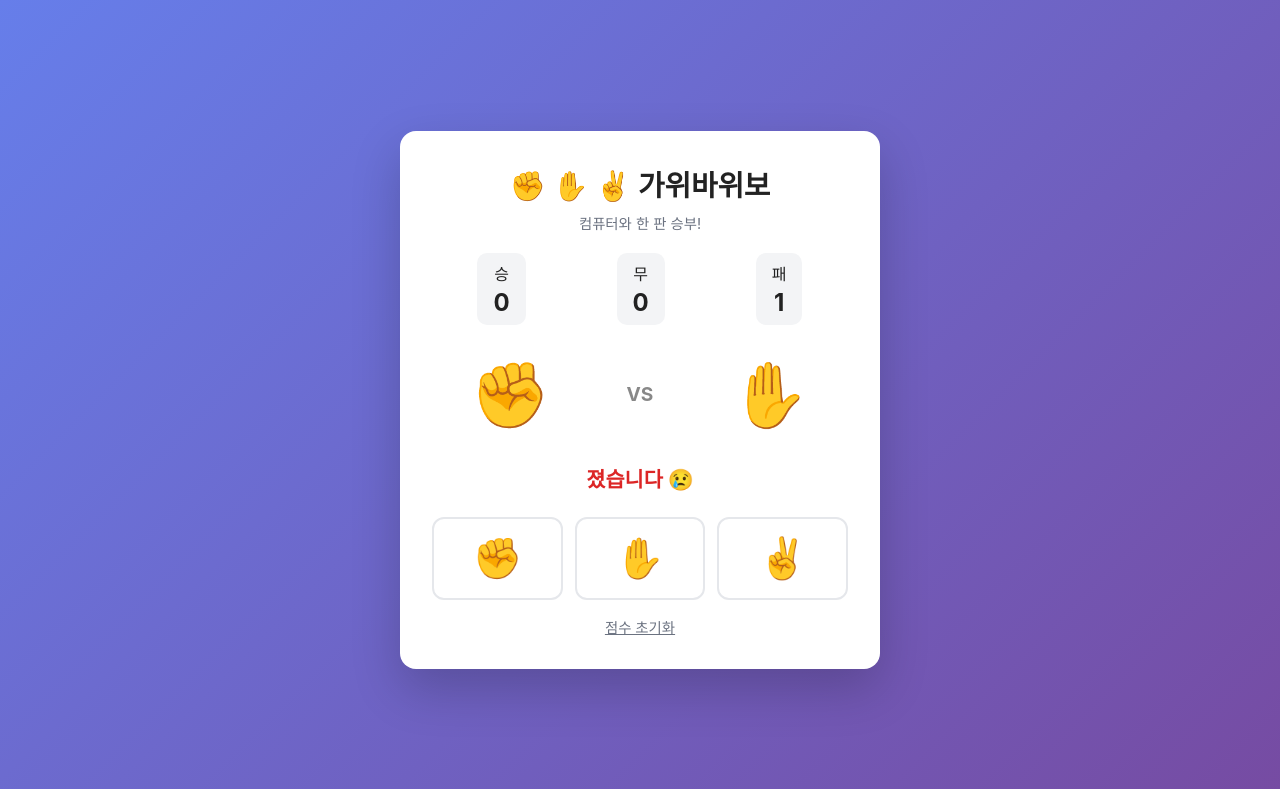
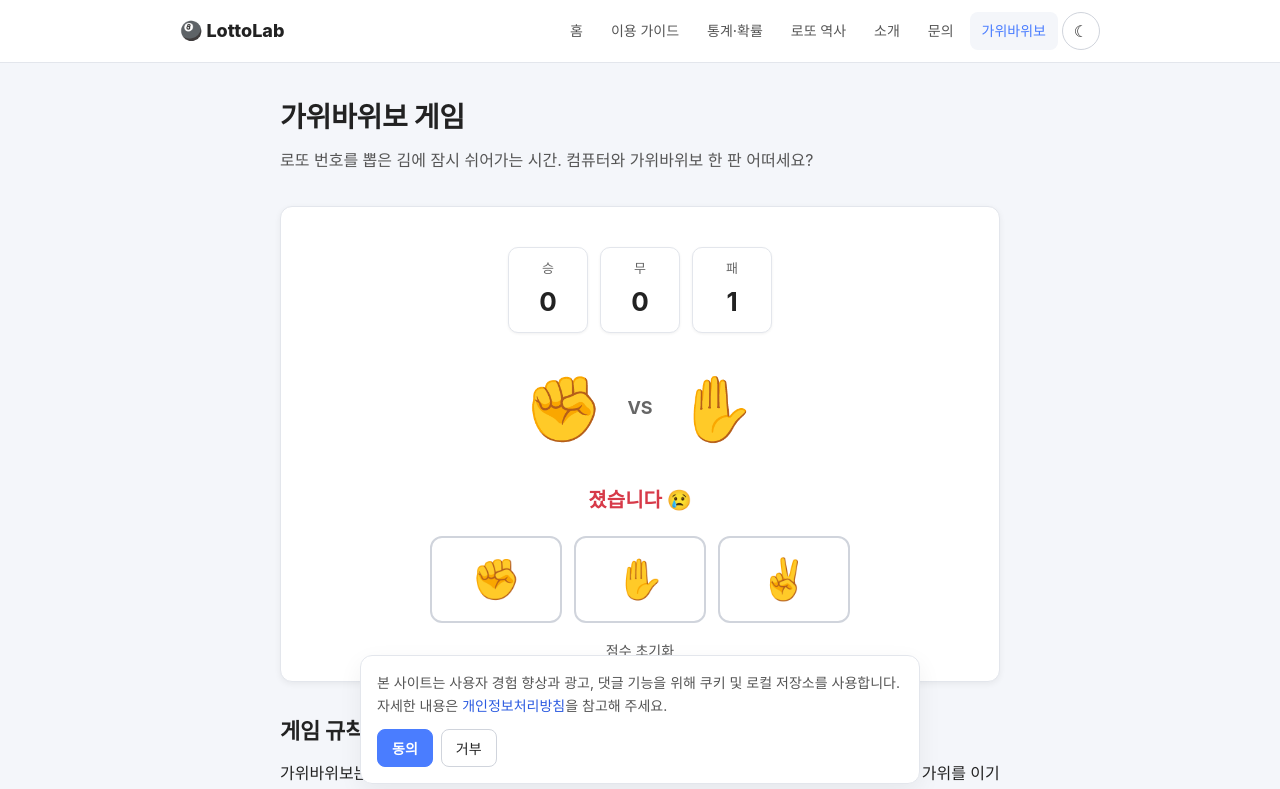
Before and after one commit to cosmoss77/claude-builder-test, a plain HTML site: page rps.html in a window 1280 px wide. Both pictures are taken after a click on the button "바위". Shown: the top 789 px of the page. Drawn offline with Linux system fonts and the light colour scheme.

Commit message:
Integrate rock paper scissors page into site navigation
Add 가위바위보 link to header nav and footer of all site pages,
register rps.html in sitemap, and rewrite rps.html to share the
site header, footer, and theme styles via style.css for consistency.

Co-Authored-By: Claude Opus 4.7 (1M context) <noreply@anthropic.com>

```diff
--- a/rps.html
+++ b/rps.html
@@ -3,82 +3,85 @@
 <head>
 <meta charset="UTF-8">
 <meta name="viewport" content="width=device-width, initial-scale=1">
-<title>가위바위보 게임</title>
+<title>가위바위보 게임 — 컴퓨터와 한 판 승부 | LottoLab</title>
+<meta name="description" content="LottoLab의 무료 가위바위보 게임. 컴퓨터와 즉석에서 한 판 승부를 즐기고 누적 점수를 확인하세요.">
+<meta name="keywords" content="가위바위보, 가위바위보 게임, 온라인 게임, 무료 게임">
+<link rel="canonical" href="https://cosmoss77.github.io/claude-builder-test/rps.html">
+<link rel="icon" type="image/svg+xml" href="favicon.svg">
+<link rel="stylesheet" href="style.css">
+<meta name="google-adsense-account" content="ca-pub-5837854875453456">
+<script async src="https://pagead2.googlesyndication.com/pagead/js/adsbygoogle.js?client=ca-pub-5837854875453456" crossorigin="anonymous"></script>
 <style>
-  * { box-sizing: border-box; margin: 0; padding: 0; }
-  body {
-    font-family: -apple-system, BlinkMacSystemFont, "Segoe UI", sans-serif;
-    background: linear-gradient(135deg, #667eea, #764ba2);
-    min-height: 100vh;
+  .rps-score {
     display: flex;
+    justify-content: center;
+    gap: 12px;
+    margin: 20px 0;
+    flex-wrap: wrap;
+  }
+  .rps-score-item {
+    background: var(--card-bg);
+    border: 1px solid var(--border);
+    border-radius: 10px;
+    padding: 10px 18px;
+    min-width: 80px;
+    text-align: center;
+    box-shadow: 0 1px 3px var(--shadow);
+  }
+  .rps-score-item .label { font-size: 13px; color: var(--label); }
+  .rps-score-item .value { font-size: 26px; font-weight: 700; margin-top: 2px; }
+  .rps-hands {
+    display: flex;
+    justify-content: center;
     align-items: center;
-    justify-content: center;
-    padding: 1rem;
-    color: #222;
+    gap: 24px;
+    margin: 24px 0;
+    font-size: 64px;
+    min-height: 90px;
   }
-  .game {
-    background: #fff;
-    border-radius: 16px;
-    padding: 2rem;
-    max-width: 480px;
-    width: 100%;
-    box-shadow: 0 20px 50px rgba(0,0,0,0.2);
+  .rps-vs { font-size: 18px; font-weight: 700; color: var(--label); }
+  .rps-result {
     text-align: center;
+    font-size: 20px;
+    font-weight: 700;
+    min-height: 1.6em;
+    margin: 8px 0 20px;
   }
-  h1 { margin-bottom: 0.5rem; font-size: 1.8rem; }
-  .score {
-    display: flex;
-    justify-content: space-around;
-    margin: 1.25rem 0;
-    font-size: 1rem;
-  }
-  .score div { padding: 0.5rem 1rem; border-radius: 10px; background: #f3f4f6; }
-  .score strong { display: block; font-size: 1.5rem; margin-top: 0.2rem; }
-  .hands {
-    display: flex;
-    justify-content: space-around;
-    align-items: center;
-    margin: 1.5rem 0;
-    font-size: 4rem;
-    height: 90px;
-  }
-  .vs { font-size: 1.2rem; color: #888; font-weight: bold; }
-  .result {
-    font-size: 1.3rem;
-    font-weight: bold;
-    min-height: 1.6em;
-    margin: 0.5rem 0 1.25rem;
-  }
-  .result.win  { color: #16a34a; }
-  .result.lose { color: #dc2626; }
-  .result.draw { color: #6b7280; }
-  .buttons {
+  .rps-result.win  { color: var(--success); }
+  .rps-result.lose { color: var(--error); }
+  .rps-result.draw { color: var(--label); }
+  .rps-buttons {
     display: grid;
     grid-template-columns: repeat(3, 1fr);
-    gap: 0.75rem;
+    gap: 12px;
+    max-width: 420px;
+    margin: 0 auto;
   }
-  .buttons button {
-    font-size: 2.5rem;
-    padding: 1rem 0;
-    border: 2px solid #e5e7eb;
-    background: #fff;
+  .rps-buttons button {
+    font-size: 40px;
+    padding: 18px 0;
+    border: 2px solid var(--input-border);
+    background: var(--input-bg);
     border-radius: 12px;
     cursor: pointer;
-    transition: transform 0.1s, border-color 0.2s, background 0.2s;
+    transition: transform 0.1s, border-color 0.2s;
   }
-  .buttons button:hover { border-color: #667eea; background: #f5f3ff; }
-  .buttons button:active { transform: scale(0.95); }
-  .reset {
-    margin-top: 1rem;
+  .rps-buttons button:hover {
+    border-color: var(--primary);
+  }
+  .rps-buttons button:active { transform: scale(0.96); }
+  .rps-reset {
+    display: block;
+    margin: 16px auto 0;
     background: none;
     border: none;
-    color: #6b7280;
+    color: var(--text-soft);
     cursor: pointer;
-    font-size: 0.9rem;
+    font-size: 14px;
     text-decoration: underline;
   }
-  .roll { animation: roll 0.4s ease; }
-  @keyframes roll {
+  .rps-roll { animation: rpsRoll 0.4s ease; }
+  @keyframes rpsRoll {
     0%   { transform: translateY(-10px); opacity: 0.3; }
     50%  { transform: translateY(5px); }
     100% { transform: translateY(0); opacity: 1; }
@@ -86,77 +89,164 @@
 </style>
 </head>
 <body>
-  <div class="game">
-    <h1>✊ ✋ ✌️ 가위바위보</h1>
-    <p style="color:#6b7280; font-size:0.9rem;">컴퓨터와 한 판 승부!</p>
+<a href="#main" class="skip-link">본문 바로가기</a>
 
-    <div class="score">
-      <div>승<strong id="wins">0</strong></div>
-      <div>무<strong id="draws">0</strong></div>
-      <div>패<strong id="losses">0</strong></div>
+<header class="site-header">
+  <div class="site-header-inner">
+    <a href="index.html" class="brand">🎱 LottoLab</a>
+    <button class="nav-toggle" onclick="toggleNav()" aria-label="메뉴 열기">☰</button>
+    <nav class="site-nav" id="siteNav" aria-label="주요 메뉴">
+      <a href="index.html">홈</a>
+      <a href="guide.html">이용 가이드</a>
+      <a href="statistics.html">통계·확률</a>
+      <a href="history.html">로또 역사</a>
+      <a href="about.html">소개</a>
+      <a href="contact.html">문의</a>
+      <a href="rps.html">가위바위보</a>
+      <button class="theme-toggle" onclick="toggleTheme()" id="themeBtn" aria-label="테마 전환">☾</button>
+    </nav>
+  </div>
+</header>
+
+<main id="main">
+  <h1 class="page-title">가위바위보 게임</h1>
+  <p class="page-lead">로또 번호를 뽑은 김에 잠시 쉬어가는 시간. 컴퓨터와 가위바위보 한 판 어떠세요?</p>
+
+  <section class="card" aria-labelledby="rpsHeading">
+    <h2 id="rpsHeading" class="visually-hidden" style="position:absolute;left:-9999px;">가위바위보 한 판</h2>
+
+    <div class="rps-score">
+      <div class="rps-score-item">
+        <div class="label">승</div>
+        <div class="value" id="wins">0</div>
+      </div>
+      <div class="rps-score-item">
+        <div class="label">무</div>
+        <div class="value" id="draws">0</div>
+      </div>
+      <div class="rps-score-item">
+        <div class="label">패</div>
+        <div class="value" id="losses">0</div>
+      </div>
     </div>
 
-    <div class="hands">
+    <div class="rps-hands" aria-live="polite">
       <span id="playerHand">❓</span>
-      <span class="vs">VS</span>
+      <span class="rps-vs">VS</span>
       <span id="cpuHand">❓</span>
     </div>
 
-    <div id="result" class="result">버튼을 눌러 시작하세요</div>
+    <div id="result" class="rps-result">버튼을 눌러 시작하세요</div>
 
-    <div class="buttons">
-      <button onclick="play('rock')" aria-label="바위">✊</button>
-      <button onclick="play('paper')" aria-label="보">✋</button>
-      <button onclick="play('scissors')" aria-label="가위">✌️</button>
+    <div class="rps-buttons">
+      <button onclick="rpsPlay('rock')" aria-label="바위">✊</button>
+      <button onclick="rpsPlay('paper')" aria-label="보">✋</button>
+      <button onclick="rpsPlay('scissors')" aria-label="가위">✌️</button>
     </div>
 
-    <button class="reset" onclick="reset()">점수 초기화</button>
+    <button class="rps-reset" onclick="rpsReset()">점수 초기화</button>
+  </section>
+
+  <article>
+    <h2>게임 규칙</h2>
+    <p>
+      가위바위보는 두 명 이상이 동시에 손 모양을 내어 승부를 가리는 가장 단순한 게임입니다.
+      바위는 가위를 이기고, 가위는 보를 이기며, 보는 바위를 이깁니다.
+      이 페이지에서는 컴퓨터가 무작위로 한 가지를 선택해 여러분과 즉석 대결을 펼칩니다.
+    </p>
+    <h3>승률은 이론상 어떻게 되나요?</h3>
+    <p>
+      양쪽이 완전히 무작위로 선택한다면 승률은 33.3%, 무승부 33.3%, 패배 33.3%로 균등합니다.
+      이 게임의 컴퓨터도 단순히 자바스크립트의 <code>Math.random()</code>으로 손을 고르므로,
+      어떤 패턴도 학습하지 않고 매 라운드 독립적으로 결정됩니다.
+    </p>
+    <h3>로또와의 공통점</h3>
+    <p>
+      로또 추첨과 마찬가지로, 이 게임의 결과 또한 <strong>독립 시행</strong>입니다.
+      이전 라운드에서 컴퓨터가 무엇을 냈든 다음 라운드 결과에 영향을 주지 않습니다.
+      "이번엔 분명 가위를 낼 차례"라는 직관은 통계적으로 근거가 없습니다 —
+      <a href="statistics.html">통계·확률 페이지</a>에서 다루는 도박사의 오류와 같은 맥락입니다.
+    </p>
+
+    <div class="notice">
+      ℹ️ 이 가위바위보 게임은 가벼운 오락 용도로 제공됩니다.
+      어떠한 보상이나 베팅 요소도 없으며, 결과는 모두 즉석에서 폐기되어 저장되지 않습니다.
+    </div>
+  </article>
+</main>
+
+<footer class="site-footer">
+  <div class="site-footer-inner">
+    <div class="footer-links">
+      <a href="about.html">소개</a>
+      <a href="guide.html">이용 가이드</a>
+      <a href="statistics.html">통계·확률</a>
+      <a href="history.html">로또 역사</a>
+      <a href="contact.html">문의</a>
+      <a href="rps.html">가위바위보</a>
+      <a href="privacy.html">개인정보처리방침</a>
+      <a href="terms.html">이용약관</a>
+    </div>
+    <div class="footer-meta">
+      © 2026 LottoLab. 본 사이트는 정보 제공 및 오락용이며 동행복권 등 공식기관과 관련이 없습니다.
+    </div>
   </div>
+</footer>
 
+<div class="consent" id="consentBanner" role="dialog" aria-label="쿠키 동의">
+  <p>본 사이트는 사용자 경험 향상과 광고, 댓글 기능을 위해 쿠키 및 로컬 저장소를 사용합니다.
+    자세한 내용은 <a href="privacy.html">개인정보처리방침</a>을 참고해 주세요.</p>
+  <div class="actions">
+    <button class="primary" onclick="setConsent('accepted')">동의</button>
+    <button onclick="setConsent('declined')">거부</button>
+  </div>
+</div>
+
+<script src="site.js"></script>
 <script>
-  const EMOJI = { rock: '✊', paper: '✋', scissors: '✌️' };
-  const CHOICES = ['rock', 'paper', 'scissors'];
-  const BEATS = { rock: 'scissors', paper: 'rock', scissors: 'paper' };
-  let score = { wins: 0, draws: 0, losses: 0 };
+  const RPS_EMOJI = { rock: '✊', paper: '✋', scissors: '✌️' };
+  const RPS_CHOICES = ['rock', 'paper', 'scissors'];
+  const RPS_BEATS = { rock: 'scissors', paper: 'rock', scissors: 'paper' };
+  let rpsScore = { wins: 0, draws: 0, losses: 0 };
 
-  function play(player) {
-    const cpu = CHOICES[Math.floor(Math.random() * 3)];
+  function rpsPlay(player) {
+    const cpu = RPS_CHOICES[Math.floor(Math.random() * 3)];
     const result = document.getElementById('result');
     const playerEl = document.getElementById('playerHand');
     const cpuEl = document.getElementById('cpuHand');
 
-    playerEl.textContent = EMOJI[player];
-    cpuEl.textContent = EMOJI[cpu];
-    playerEl.classList.remove('roll'); cpuEl.classList.remove('roll');
+    playerEl.textContent = RPS_EMOJI[player];
+    cpuEl.textContent = RPS_EMOJI[cpu];
+    playerEl.classList.remove('rps-roll'); cpuEl.classList.remove('rps-roll');
     void playerEl.offsetWidth;
-    playerEl.classList.add('roll'); cpuEl.classList.add('roll');
+    playerEl.classList.add('rps-roll'); cpuEl.classList.add('rps-roll');
 
     result.classList.remove('win', 'lose', 'draw');
     if (player === cpu) {
       result.textContent = '비겼습니다 🤝';
       result.classList.add('draw');
-      score.draws++;
-    } else if (BEATS[player] === cpu) {
+      rpsScore.draws++;
+    } else if (RPS_BEATS[player] === cpu) {
       result.textContent = '이겼습니다! 🎉';
       result.classList.add('win');
-      score.wins++;
+      rpsScore.wins++;
     } else {
       result.textContent = '졌습니다 😢';
       result.classList.add('lose');
-      score.losses++;
+      rpsScore.losses++;
     }
-    updateScore();
+    rpsUpdateScore();
   }
 
-  function updateScore() {
-    document.getElementById('wins').textContent = score.wins;
-    document.getElementById('draws').textContent = score.draws;
-    document.getElementById('losses').textContent = score.losses;
+  function rpsUpdateScore() {
+    document.getElementById('wins').textContent = rpsScore.wins;
+    document.getElementById('draws').textContent = rpsScore.draws;
+    document.getElementById('losses').textContent = rpsScore.losses;
   }
 
-  function reset() {
-    score = { wins: 0, draws: 0, losses: 0 };
-    updateScore();
+  function rpsReset() {
+    rpsScore = { wins: 0, draws: 0, losses: 0 };
+    rpsUpdateScore();
     document.getElementById('playerHand').textContent = '❓';
     document.getElementById('cpuHand').textContent = '❓';
     const result = document.getElementById('result');
--- a/sitemap.xml
+++ b/sitemap.xml
@@ -37,6 +37,12 @@
     <priority>0.5</priority>
   </url>
   <url>
+    <loc>https://cosmoss77.github.io/claude-builder-test/rps.html</loc>
+    <lastmod>2026-04-25</lastmod>
+    <changefreq>yearly</changefreq>
+    <priority>0.4</priority>
+  </url>
+  <url>
     <loc>https://cosmoss77.github.io/claude-builder-test/privacy.html</loc>
     <lastmod>2026-04-25</lastmod>
     <changefreq>yearly</changefreq>
```
Also changed, not shown: 404.html (+2 -0 lines), about.html (+2 -0 lines), contact.html (+2 -0 lines), guide.html (+2 -0 lines), history.html (+2 -0 lines), index.html (+2 -0 lines), privacy.html (+2 -0 lines), statistics.html (+2 -0 lines), terms.html (+2 -0 lines).
